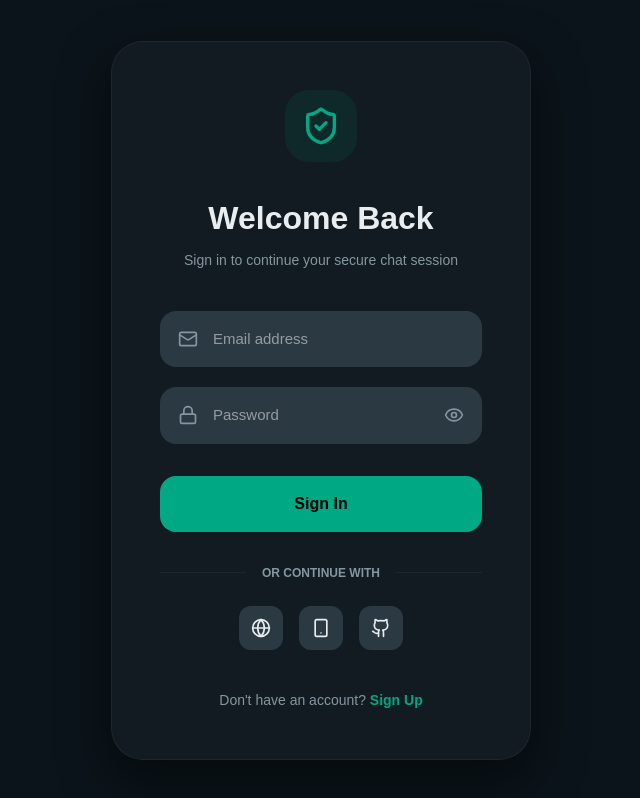
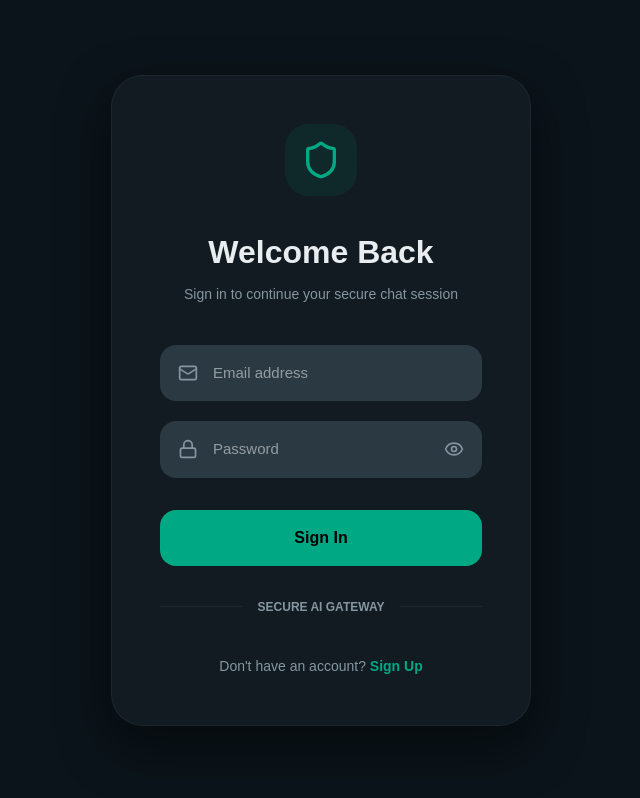
Before and after one commit to sruthi939/ChatBot, a React (Vite) app in the folder frontend/: page /login in a window 1280 px wide. Shown: the whole page, without its empty margins (319-959 px from the left). Built offline with nearby package versions, Linux system fonts and the light colour scheme.

Commit message:
add login and registration pages with form validation

```diff
--- a/frontend/src/pages/Login.jsx
+++ b/frontend/src/pages/Login.jsx
@@ -1,6 +1,6 @@
 import React, { useState } from 'react'
 import { Link } from 'react-router-dom'
-import { Mail, Lock, Eye, EyeOff, ShieldCheck, Github, Globe, Smartphone } from 'lucide-react'
+import { Mail, Lock, Eye, EyeOff, Shield } from 'lucide-react'
 
 const Login = ({ onLogin }) => {
     const [showPass, setShowPass] = useState(false);
@@ -55,7 +55,7 @@ const Login = ({ onLogin }) => {
             <div style={cardStyle}>
                 {/* Logo */}
                 <div style={{ display: 'inline-flex', padding: '16px', backgroundColor: 'rgba(0,168,132,0.1)', borderRadius: '24px', marginBottom: '32px' }}>
-                    <ShieldCheck size={40} color="#00a884" />
+                    <Shield size={40} color="#00a884" />
                 </div>
 
                 <h1 style={{ color: '#e9edef', fontSize: '32px', fontWeight: 'bold', margin: '0 0 8px 0' }}>Welcome Back</h1>
@@ -118,14 +118,8 @@ const Login = ({ onLogin }) => {
 
                 <div style={{ marginTop: '32px', display: 'flex', alignItems: 'center', gap: '16px' }}>
                     <div style={{ flex: 1, height: '1px', backgroundColor: 'rgba(255,255,255,0.05)' }} />
-                    <span style={{ fontSize: '12px', color: '#8696a0', fontWeight: 'bold', textTransform: 'uppercase' }}>or continue with</span>
+                    <span style={{ fontSize: '12px', color: '#8696a0', fontWeight: 'bold', textTransform: 'uppercase' }}>Secure AI Gateway</span>
                     <div style={{ flex: 1, height: '1px', backgroundColor: 'rgba(255,255,255,0.05)' }} />
-                </div>
-
-                <div style={{ display: 'flex', justifyContent: 'center', gap: '16px', marginTop: '24px' }}>
-                    <div style={{ padding: '12px', backgroundColor: '#2a3942', borderRadius: '12px', cursor: 'pointer' }}><Globe size={20} color="#e9edef" /></div>
-                    <div style={{ padding: '12px', backgroundColor: '#2a3942', borderRadius: '12px', cursor: 'pointer' }}><Smartphone size={20} color="#e9edef" /></div>
-                    <div style={{ padding: '12px', backgroundColor: '#2a3942', borderRadius: '12px', cursor: 'pointer' }}><Github size={20} color="#e9edef" /></div>
                 </div>
 
                 <p style={{ marginTop: '40px', fontSize: '14px', color: '#8696a0' }}>
--- a/frontend/src/pages/Register.jsx
+++ b/frontend/src/pages/Register.jsx
@@ -1,6 +1,6 @@
 import React, { useState } from 'react'
 import { Link } from 'react-router-dom'
-import { User, Mail, Lock, ShieldCheck, Github, Globe, Smartphone } from 'lucide-react'
+import { User, Mail, Lock, Shield } from 'lucide-react'
 
 const Register = ({ onLogin }) => {
     const [creds, setCreds] = useState({ name: '', email: '', password: '' });
@@ -53,7 +53,7 @@ const Register = ({ onLogin }) => {
         <div style={pageStyle}>
             <div style={cardStyle}>
                 <div style={{ display: 'inline-flex', padding: '16px', backgroundColor: 'rgba(0,168,132,0.1)', borderRadius: '24px', marginBottom: '32px' }}>
-                    <ShieldCheck size={40} color="#00a884" />
+                    <Shield size={40} color="#00a884" />
                 </div>
 
                 <h1 style={{ color: '#e9edef', fontSize: '32px', fontWeight: 'bold', margin: '0 0 8px 0' }}>Join Us</h1>
@@ -124,14 +124,8 @@ const Register = ({ onLogin }) => {
 
                 <div style={{ marginTop: '32px', display: 'flex', alignItems: 'center', gap: '16px' }}>
                     <div style={{ flex: 1, height: '1px', backgroundColor: 'rgba(255,255,255,0.05)' }} />
-                    <span style={{ fontSize: '12px', color: '#8696a0', fontWeight: 'bold', textTransform: 'uppercase' }}>or register with</span>
+                    <span style={{ fontSize: '12px', color: '#8696a0', fontWeight: 'bold', textTransform: 'uppercase' }}>Secure AI Gateway</span>
                     <div style={{ flex: 1, height: '1px', backgroundColor: 'rgba(255,255,255,0.05)' }} />
-                </div>
-
-                <div style={{ display: 'flex', justifyContent: 'center', gap: '16px', marginTop: '24px' }}>
-                    <div style={{ padding: '12px', backgroundColor: '#2a3942', borderRadius: '12px', cursor: 'pointer' }}><Globe size={20} color="#e9edef" /></div>
-                    <div style={{ padding: '12px', backgroundColor: '#2a3942', borderRadius: '12px', cursor: 'pointer' }}><Smartphone size={20} color="#e9edef" /></div>
-                    <div style={{ padding: '12px', backgroundColor: '#2a3942', borderRadius: '12px', cursor: 'pointer' }}><Github size={20} color="#e9edef" /></div>
                 </div>
 
                 <p style={{ marginTop: '40px', fontSize: '14px', color: '#8696a0' }}>
```
